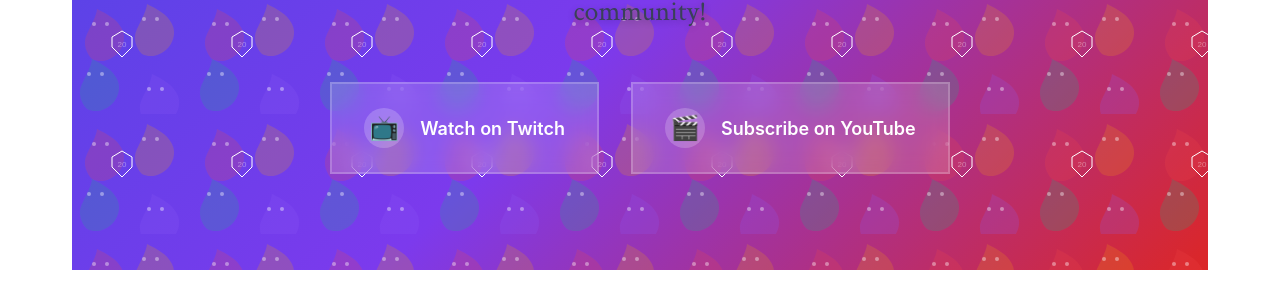
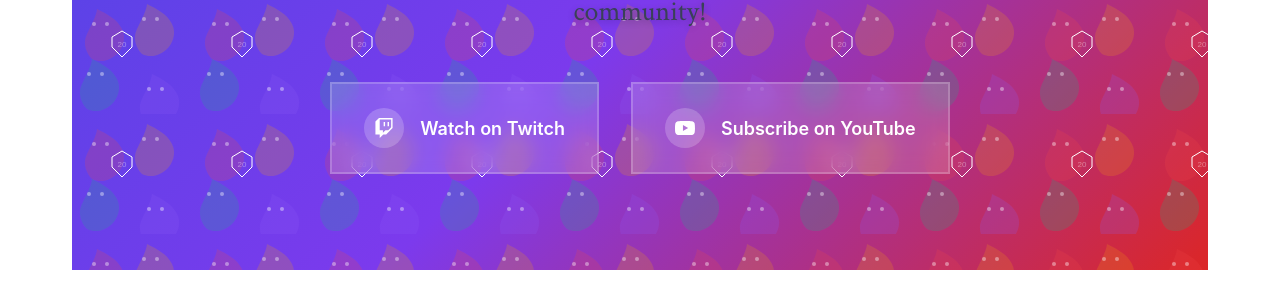
Before and after one commit to codeGlaze/DungeonScrawlers, a Jekyll site: the page built from index.md, in a window 1280 px wide. Shown: the part 4505-4809 px from the top of the page. Built offline with Jekyll 4.4.1, drawn with Linux system fonts in a browser that asks for light colours.

Commit message:
Fix responsive layout and update social media links with SVG icons
Co-authored-by: codeGlaze <11318451+codeGlaze@users.noreply.github.com>

```diff
--- a/assets/css/fantasy-adventure.css
+++ b/assets/css/fantasy-adventure.css
@@ -891,6 +891,63 @@ blockquote::before {
   th, td {
     padding: var(--space-xs) var(--space-sm);
   }
+
+  /* Ensure hero title doesn't overflow on very small screens */
+  .hero-title {
+    font-size: clamp(1.75rem, 8vw, 4rem);
+    line-height: 1.1;
+    word-wrap: break-word;
+    overflow-wrap: break-word;
+    hyphens: auto;
+  }
+
+  .hero-welcome-content {
+    padding: 0 var(--space-sm);
+  }
+
+  /* Improve social links on mobile */
+  .social-links {
+    flex-direction: column;
+    gap: var(--space-md);
+    align-items: center;
+  }
+
+  .social-link {
+    width: 100%;
+    max-width: 280px;
+    justify-content: center;
+    padding: var(--space-sm) var(--space-md);
+  }
+}
+
+/* Extra small screens - ensure no overflow */
+@media (max-width: 320px) {
+  .hero-title {
+    font-size: clamp(1.5rem, 10vw, 2.5rem);
+  }
+
+  .hero-welcome {
+    margin: 0 calc(-1 * var(--space-xs));
+  }
+
+  .hero-welcome-content {
+    padding: 0 var(--space-xs);
+  }
+
+  .social-link {
+    font-size: 1rem;
+    padding: var(--space-xs) var(--space-sm);
+  }
+
+  .social-icon {
+    width: 32px;
+    height: 32px;
+  }
+
+  .social-icon svg {
+    width: 16px;
+    height: 16px;
+  }
 }
 
 /* Adventure Ready Section - Inspired by Twitch Banner */
@@ -985,7 +1042,6 @@ blockquote::before {
 }
 
 .social-icon {
-  font-size: 1.5rem;
   width: 40px;
   height: 40px;
   background: rgba(255, 255, 255, 0.2);
@@ -994,6 +1050,13 @@ blockquote::before {
   justify-content: center;
   border-radius: 50%;
   transition: transform 0.3s var(--ease-smooth);
+}
+
+.social-icon svg {
+  width: 20px;
+  height: 20px;
+  color: var(--pure-white);
+  transition: color 0.3s var(--ease-smooth);
 }
 
 .social-link:hover .social-icon {
--- a/index.md
+++ b/index.md
@@ -92,12 +92,20 @@ title: "DungeonScrawlers - Fantasy Adventures"
       <h2 class="adventure-title">Ready for Adventure?</h2>
       <p class="adventure-subtitle">Follow our streams and become part of the DungeonScrawlers community!</p>
       <div class="social-links">
-        <a href="#" class="social-link twitch">
-          <div class="social-icon">📺</div>
+        <a href="https://twitch.tv/dungeonscrawlers/home" class="social-link twitch" target="_blank" rel="noopener noreferrer">
+          <div class="social-icon">
+            <svg xmlns="http://www.w3.org/2000/svg" viewBox="0 0 24 24" fill="currentColor" role="img" aria-label="Twitch">
+              <path d="M11.571 4.714h1.715v5.143H11.57zm4.715 0H18v5.143h-1.714zM6 0L1.714 4.286v15.428h5.143V24l4.286-4.286h3.428L22.286 12V0zm14.571 11.143l-3.428 3.428h-3.429l-3 3v-3H6.857V1.714h13.714Z"/>
+            </svg>
+          </div>
           <span>Watch on Twitch</span>
         </a>
-        <a href="#" class="social-link youtube">
-          <div class="social-icon">🎬</div>
+        <a href="https://youtube.com/@dungeonscrawlers" class="social-link youtube" target="_blank" rel="noopener noreferrer">
+          <div class="social-icon">
+            <svg xmlns="http://www.w3.org/2000/svg" viewBox="0 0 24 24" fill="currentColor" role="img" aria-label="YouTube">
+              <path d="M23.498 6.186a3.016 3.016 0 0 0-2.122-2.136C19.505 3.545 12 3.545 12 3.545s-7.505 0-9.377.505A3.017 3.017 0 0 0 .502 6.186C0 8.07 0 12 0 12s0 3.93.502 5.814a3.016 3.016 0 0 0 2.122 2.136c1.871.505 9.376.505 9.376.505s7.505 0 9.377-.505a3.015 3.015 0 0 0 2.122-2.136C24 15.93 24 12 24 12s0-3.93-.502-5.814zM9.545 15.568V8.432L15.818 12l-6.273 3.568z"/>
+            </svg>
+          </div>
           <span>Subscribe on YouTube</span>
         </a>
       </div>
```
Also changed, not shown: assets/images/twitch-icon.svg (added), assets/images/youtube-icon.svg (added).
